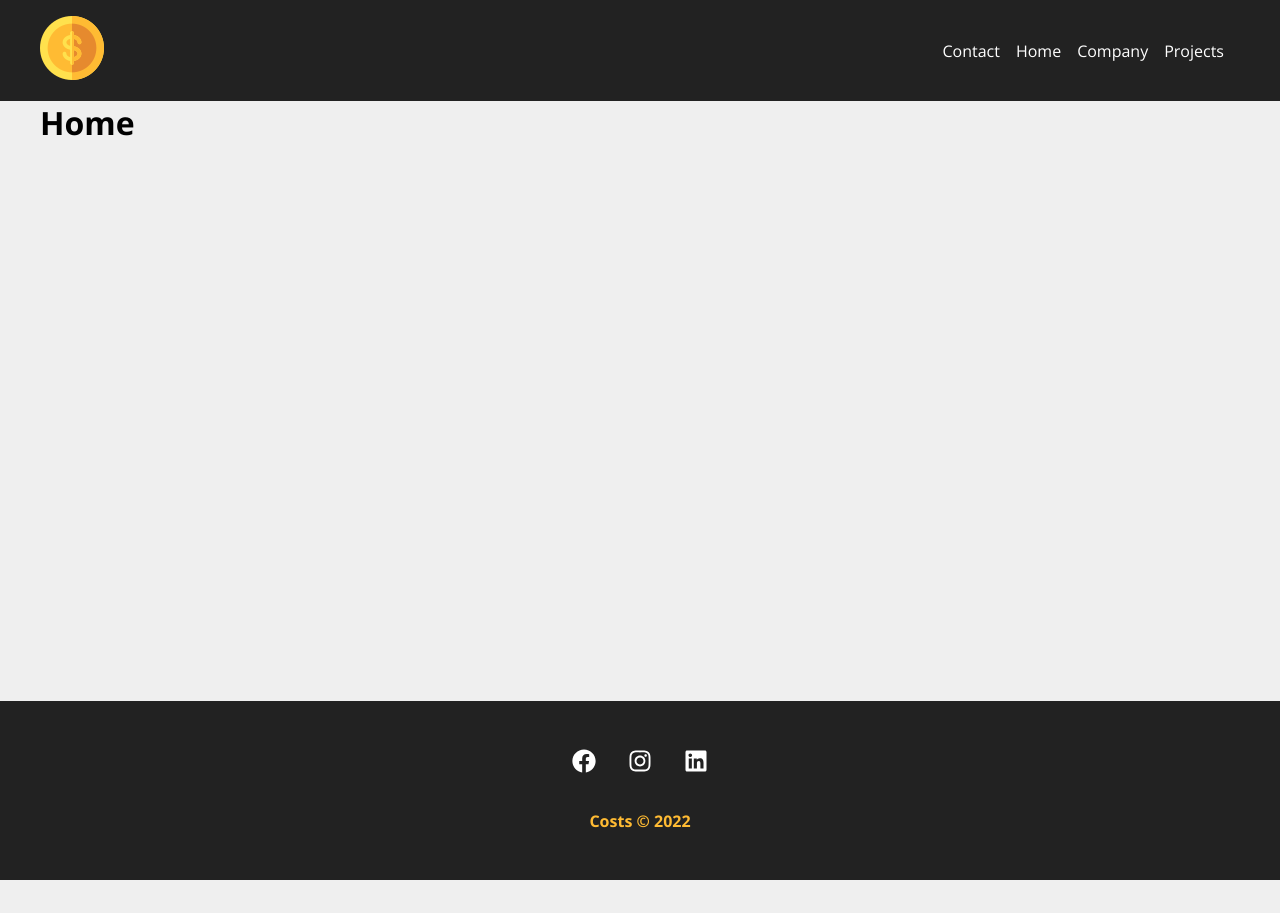
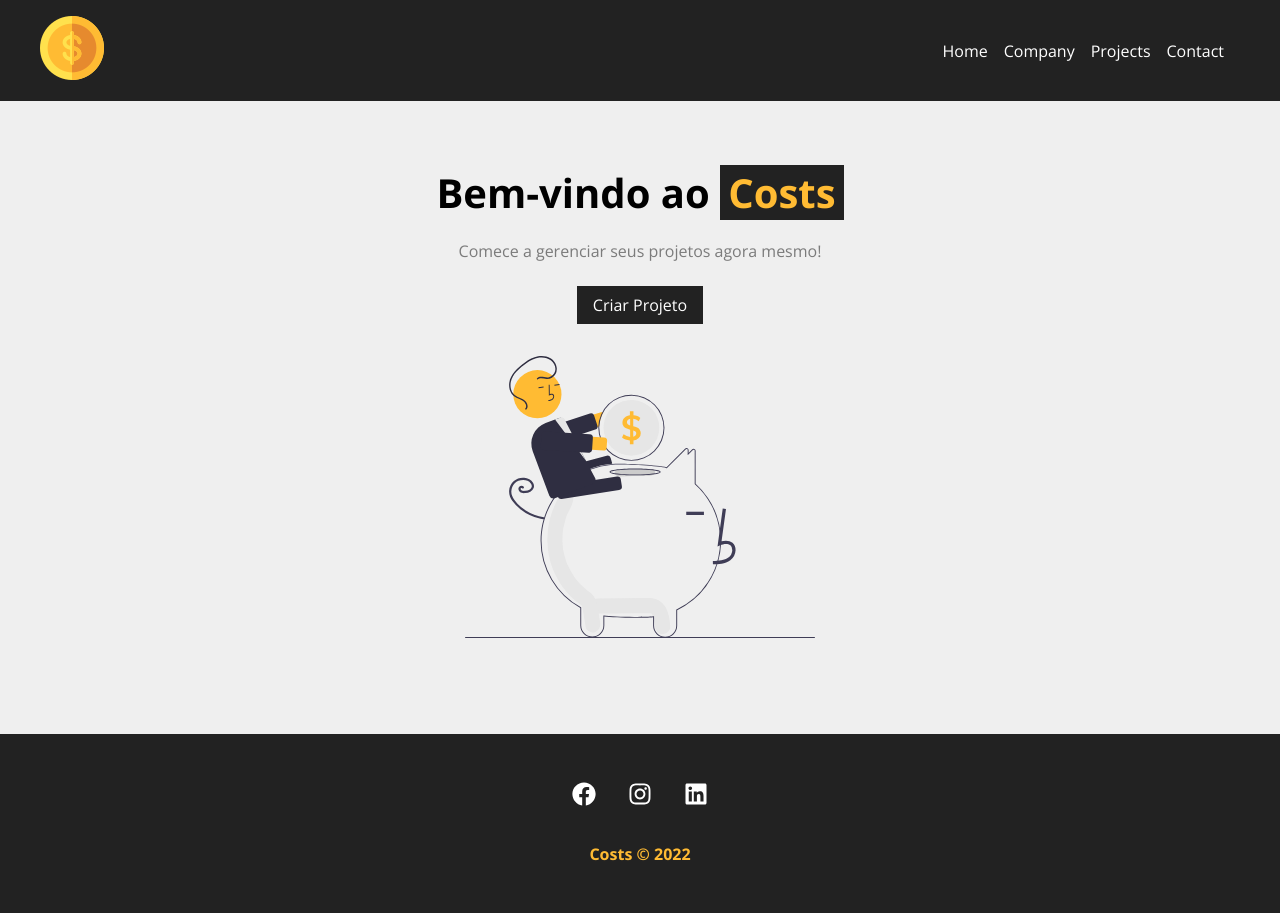
Before and after one commit to PolyFran/Projeto-React-Costs-HC, a React (Create React App) app: page / in a window 1280 px wide. Before the commit the page ends 880 px from the top, so only its background shows below. Built offline with nearby package versions, Linux system fonts and the light colour scheme.

Commit message:
Criação da pagina inicial (home)

```diff
--- /dev/null
+++ b/src/components/layout/LinkButton.js
@@ -0,0 +1,12 @@
+import { Link } from 'react-router-dom'
+import styles from './LinkButton.module.css'
+
+function LinkButton({to, text}) {
+    return(
+        <Link className={styles.btn} to={to}>
+            {text}
+        </Link>
+    )
+}
+
+export default LinkButton
--- /dev/null
+++ b/src/components/layout/LinkButton.module.css
@@ -0,0 +1,11 @@
+.btn {
+    background-color: #222;
+    color: #fff;
+    padding: 0.5em 1em;
+    text-decoration: none;
+    transition: 0.5s;
+}
+
+.btn:hover {
+    color: #ffbb33;
+}
--- a/src/components/layout/Navbar.js
+++ b/src/components/layout/Navbar.js
@@ -11,10 +11,10 @@
                     <img src={logo} alt="Costs"/>
                 </Link>
                 <ul class={styles.list}>
-                    <li className={styles.item}> <Link to="Contact">Contact</Link></li>
                     <li className={styles.item}><Link to="/">Home</Link></li>
                     <li className={styles.item}><Link to="Company">Company</Link></li>
                     <li className={styles.item}> <Link to="Projects">Projects</Link></li>
+                    <li className={styles.item}> <Link to="Contact">Contact</Link></li>
                 </ul>
             </Container>
       </nav>
--- a/src/components/pages/Home.js
+++ b/src/components/pages/Home.js
@@ -1,5 +1,17 @@
+import styles from './Home.module.css'
+import savings from '../../img/savings.svg'
+import { Link } from 'react-router-dom'
+import LinkButton from '../layout/LinkButton'
+
 function Home() {
-    return <h1>Home</h1>
+    return (
+        <section className={styles.home_container}>
+            <h1>Bem-vindo ao <span>Costs</span></h1>
+            <p>Comece a gerenciar seus projetos agora mesmo!</p>
+            <LinkButton to="/newproject" text="Criar Projeto" />
+            <img src={savings} alt="Costs"/>
+        </section>
+    )
 }
 
 export default Home
--- /dev/null
+++ b/src/components/pages/Home.module.css
@@ -0,0 +1,29 @@
+.home_container {
+    width: 100%;
+    display: flex;
+    flex-direction: column;
+    align-items: center;
+    justify-content: center;
+    padding: 4em;
+}
+
+.home_container h1 {
+    font-size: 2.5em;
+    margin-bottom: .5em;
+}
+
+.home_container h1 span {
+    color: #ffbb33;
+    padding: 0 0.2em;
+    background-color: #222;
+}
+
+.home_container p {
+    margin-bottom: 1.5em;
+    color: #7b7b7b;
+}
+
+.home_container img {
+    width: 350px;
+    margin: 2em 0;
+}
```
